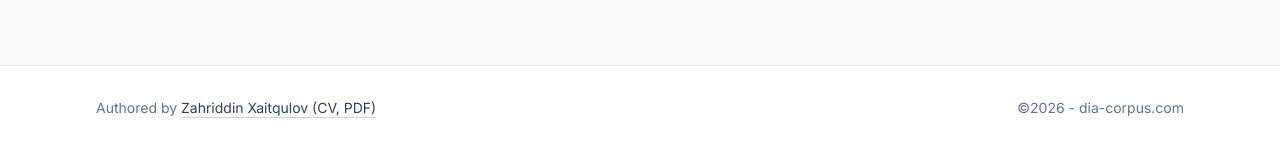
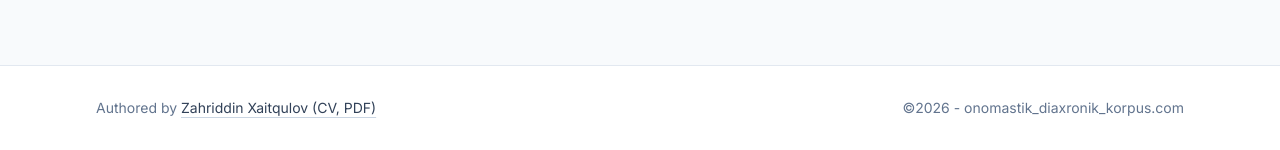
Before and after one commit to uzbeki/corpus, a Django app: page / in a window 1280 px wide. Shown: the part 1213-1363 px from the top of the page. Run offline with Django 4.2, Linux system fonts and the light colour scheme; data that the repository does not hold is empty; parts of the project's set-up code (start-up, migrations or seed data) failed here and were passed over.

Commit message:
Update site name to onomastik_diaxronik_korpus.com

```diff
--- a/main_app/templates/base.html
+++ b/main_app/templates/base.html
@@ -6,7 +6,7 @@
     <meta http-equiv="X-UA-Compatible" content="IE=edge">
     <meta name="viewport" content="width=device-width, initial-scale=1.0">
 
-    <title>{% block title %}Home{% endblock title %} | dia-corpus.com</title>
+    <title>{% block title %}Home{% endblock title %} | onomastik_diaxronik_korpus.com</title>
 
     <script src="https://cdn.jsdelivr.net/npm/@tailwindcss/browser@4"></script>
     <link rel="preconnect" href="https://fonts.googleapis.com">
--- a/main_app/templates/footer.html
+++ b/main_app/templates/footer.html
@@ -2,6 +2,6 @@
 <footer class="border-t border-slate-200 bg-white">
     <div class="mx-auto flex w-full max-w-6xl flex-col gap-3 px-4 py-8 text-center text-sm text-slate-500 sm:flex-row sm:items-center sm:justify-between sm:px-6 sm:text-left lg:px-8">
         <p>Authored by <a class="text-slate-700 underline decoration-slate-300 underline-offset-4 transition hover:text-brand-700" href="{% static 'files/ZahriddinXaitqulovCV.pdf' %}" target="_blank" rel="noopener noreferrer">Zahriddin Xaitqulov (CV, PDF)</a></p>
-        <p>©{% now "Y" %} - dia-corpus.com</p>
+        <p>©{% now "Y" %} - onomastik_diaxronik_korpus.com</p>
     </div>
 </footer>
```
